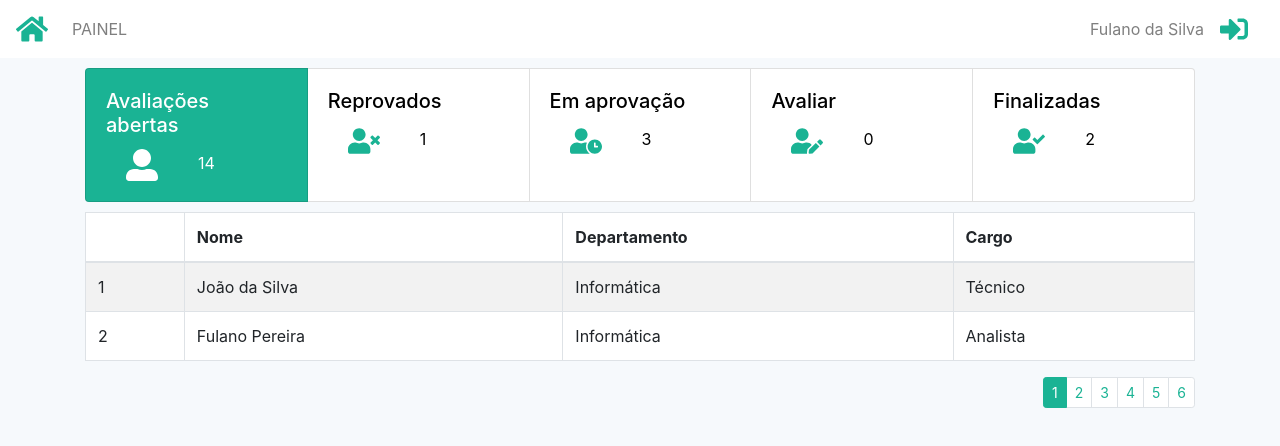
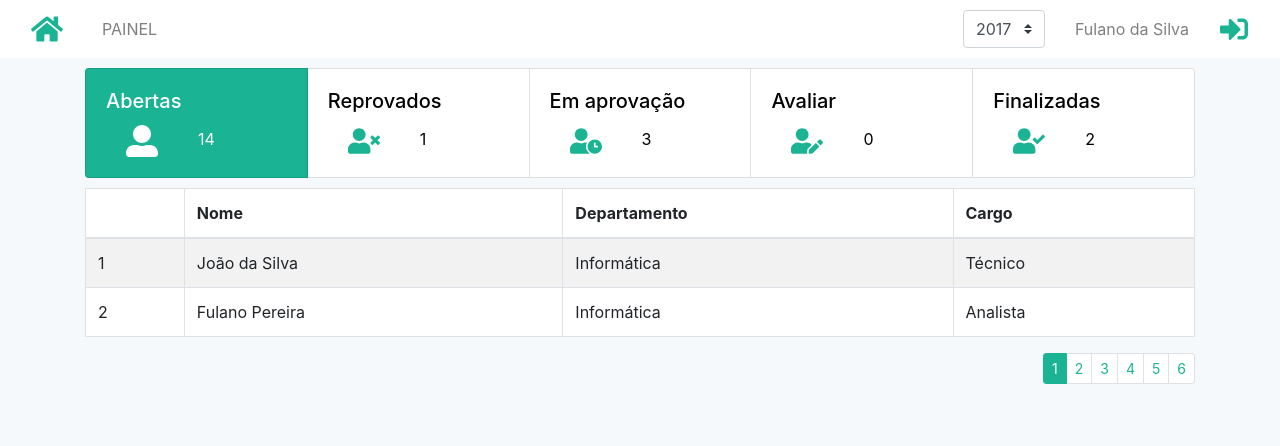
Before and after one commit to lucianovsjr/avd, a React (Create React App) app: page / in a window 1280 px wide. Shown: the top 446 px of the page. Built offline with nearby package versions, Linux system fonts and the light colour scheme.

Commit message:
Add Select Year

```diff
--- a/src/components/Header/index.js
+++ b/src/components/Header/index.js
@@ -1,20 +1,32 @@
 import React from 'react';
-import { Nav } from 'react-bootstrap';
+import { Nav, Form } from 'react-bootstrap';
 import { FaHome, FaSignInAlt } from 'react-icons/fa';
 
-import { NavHeader, Link } from './styles';
+import { NavHeader, Link, FormYear } from './styles';
 
 export default function Headers() {
   return (
       <NavHeader>
-        <NavHeader.Brand href="#home">
+        <NavHeader.Brand href="#home" className="col-auto">
           <FaHome size={32} color="#1ab394" />
         </NavHeader.Brand>
-        <Nav className="mr-auto">
+
+        <Nav className="col-auto mr-auto">
           <Nav.Item><Link>PAINEL</Link></Nav.Item>
         </Nav>
-        <NavHeader.Text>Fulano da Silva</NavHeader.Text>
-        <Link><FaSignInAlt size={28} /></Link>
+
+        <FormYear className="col-auto">
+          <Form.Control as="select" size="md" custom>
+            <option>2017</option>
+            <option>2018</option>
+            <option>2019</option>
+            <option>2020</option>
+          </Form.Control>
+        </FormYear>
+
+
+        <NavHeader.Text className="col-auto">Fulano da Silva</NavHeader.Text>
+        <Link className="col-auto"><FaSignInAlt size={28} /></Link>
       </NavHeader>
   );
 }
--- a/src/components/Header/styles.js
+++ b/src/components/Header/styles.js
@@ -1,5 +1,5 @@
 import styled from 'styled-components';
-import { Navbar, Nav } from 'react-bootstrap';
+import { Navbar, Nav, Form } from 'react-bootstrap';
 
 export const NavHeader = styled(Navbar).attrs({
   expand: 'md',
@@ -25,3 +25,17 @@ export const Link = styled(Nav.Link)`
   padding-top: 0px;
   padding-bottom: 0px;
 `;
+
+export const FormYear = styled(Form.Group)`
+  margin-bottom: 0;
+
+  .custom-select {
+    &:focus {
+      outline: none;
+      box-shadow: none;
+    }
+  }
+`;
+
+export const Option = styled.option`
+`;
--- a/src/pages/Home/index.js
+++ b/src/pages/Home/index.js
@@ -93,7 +93,7 @@ export default class Home extends Component {
     cards: [
       {
         active: true,
-        title: 'Avaliações abertas',
+        title: 'Abertas',
         icon: 'FaUserAlt',
         total: 14,
       },
```
